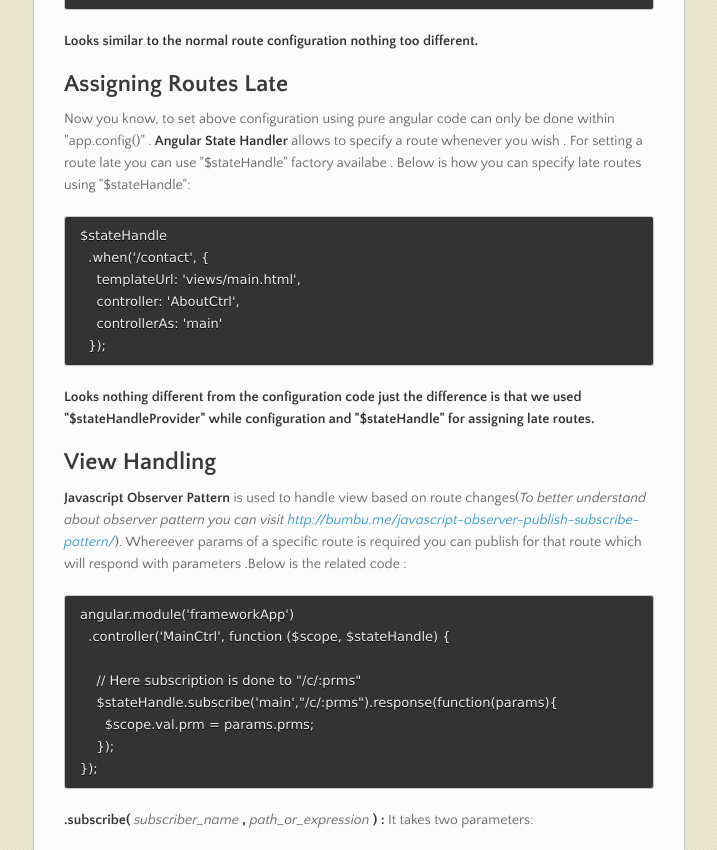
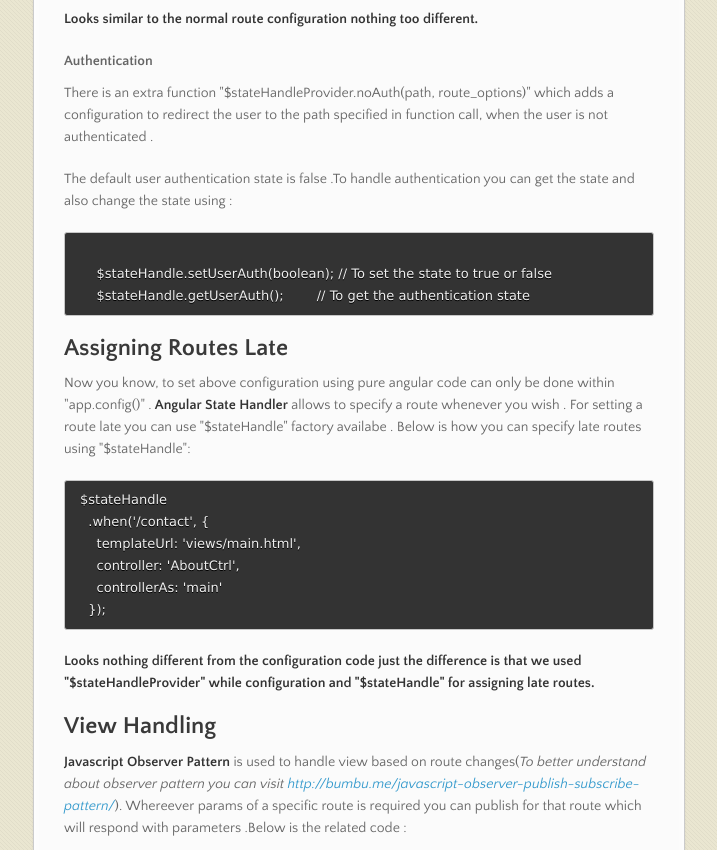
Before and after one commit to JesselJohn/angular-state-handler, a plain HTML site: page index.html in a window 1280 px wide. Shown: the part 1130-1980 px from the top of the page, without its empty margins (282-999 px from the left). Drawn offline with nearby package versions, Linux system fonts and the light colour scheme.

Commit message:
Update index.html

```diff
--- a/index.html
+++ b/index.html
@@ -62,7 +62,6 @@
   #install package and add it to bower.json dependencies
   $ bower install angular-state-handler --save
 
-
   # install package and add it to bower.json devDependencies
   $ bower install angular-state-handler --save-dev
 </code></pre>
@@ -95,6 +94,16 @@
 </code></pre>
 
 <p><strong>Looks similar to the normal route configuration nothing too different.</strong></p>
+
+<h4>Authentication</h4>
+<p>There is an extra function "$stateHandleProvider.noAuth(path, route_options)" which adds a configuration to redirect the user to the path specified in function call, when the user is not authenticated .</p>
+
+<p>The default user authentication state is false .To handle authentication you can get the state and also change the state using :</p>
+
+<pre><code>
+    $stateHandle.setUserAuth(boolean); // To set the state to true or false
+    $stateHandle.getUserAuth();        // To get the authentication state
+</code></pre>
 
 <h2>
 <a id="assigning-routes-late" class="anchor" href="#assigning-routes-late" aria-hidden="true"><span class="octicon octicon-link"></span></a>Assigning Routes Late</h2>
```
